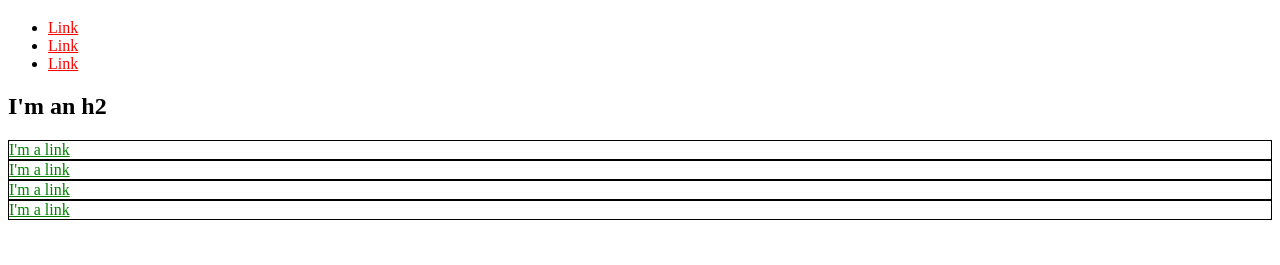
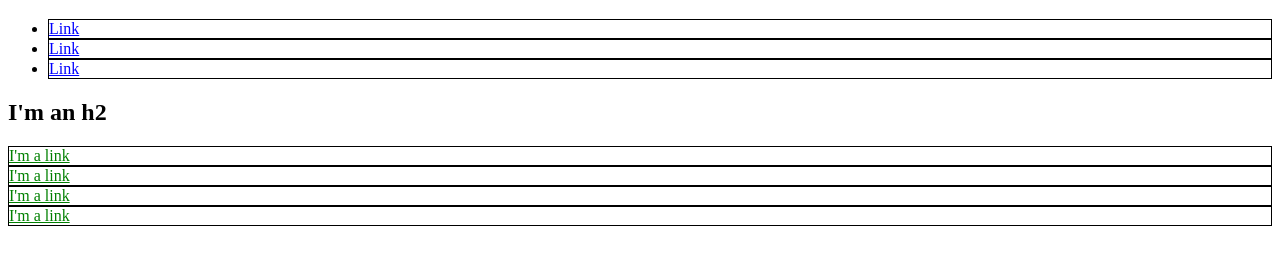
Before and after one commit to Hankbert/hankbert.github.io, a plain HTML site: page index.html in a window 1280 px wide. Shown: the part 61-326 px from the top of the page. Drawn offline with Linux system fonts and the light colour scheme.

Commit message:
Add style

```diff
--- a/index.html
+++ b/index.html
@@ -3,32 +3,49 @@
   <head>
     <title>Test Page: Don't Panic</title>
     <meta charset="utf-8">
+    <style>
+      a {
+        color: red;
+      }
+      div {
+        border: 1px solid black;
+      }
+      div a {
+        color: green;
+      }
+      li {
+        border: 1px solid black;
+      }
+      li a {
+        color: blue;
+      }
+    </style>
   </head>
   <body>
     <h1>I'm an h1</h1>
     <ul>
       <li>
-        <a href="http://example.com/" style="color: red;">Link</a>
+        <a href="http://example.com/">Link</a>
       </li>
       <li>
-        <a href="http://example.com/" style="color: red;">Link</a>
+        <a href="http://example.com/">Link</a>
       </li>
       <li>
-        <a href="http://example.com/" style="color: red;">Link</a>
+        <a href="http://example.com/">Link</a>
       </li>
     </ul>
     <h2>I'm an h2</h2>
-    <div style="border: 1px solid black;">
-      <a href="http://example.com/" style="color: green;">I'm a link</a>
+    <div>
+      <a href="http://example.com/">I'm a link</a>
     </div>
-    <div style="border: 1px solid black;">
-      <a href="http://example.com/" style="color: green;">I'm a link</a>
+    <div>
+      <a href="http://example.com/">I'm a link</a>
     </div>
-    <div style="border: 1px solid black;">
-      <a href="http://example.com/" style="color: green;">I'm a link</a>
+    <div>
+      <a href="http://example.com/">I'm a link</a>
     </div>
-    <div style="border: 1px solid black;">
-      <a href="http://example.com/" style="color: green;">I'm a link</a>
+    <div>
+      <a href="http://example.com/">I'm a link</a>
     </div>
   </body>
 </html>
```
